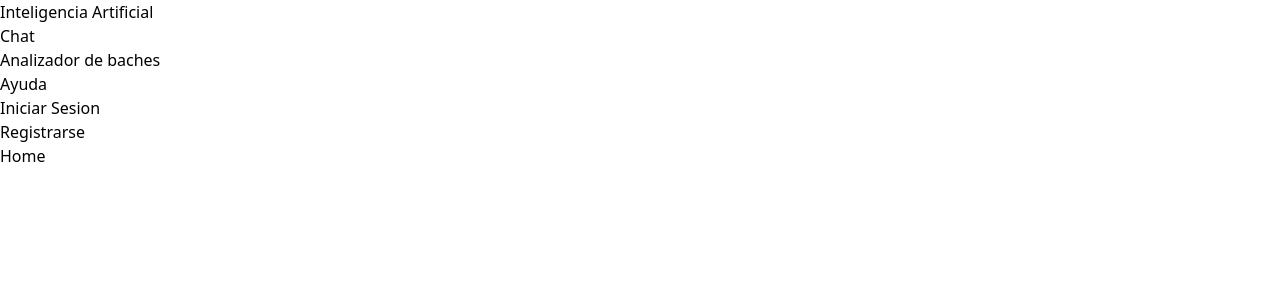
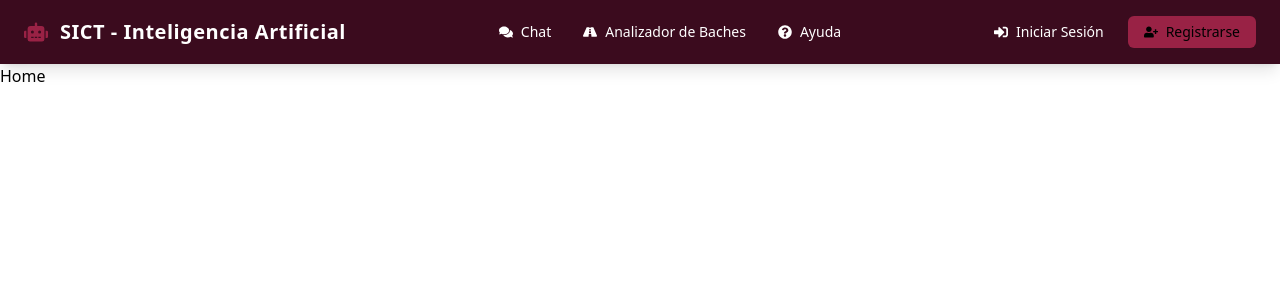
Before and after one commit to LudwingHA/RAG-Front, a React (Vite) app: page / in a window 1280 px wide. Shown: the top 300 px of the page. Built offline with nearby package versions, Linux system fonts and the light colour scheme.

Commit message:
feat: agregando estilo al navbar y agregando colores del tema

```diff
--- a/package.json
+++ b/package.json
@@ -13,6 +13,7 @@
     "@tailwindcss/vite": "^4.1.18",
     "react": "^19.2.0",
     "react-dom": "^19.2.0",
+    "react-icons": "^5.5.0",
     "react-router-dom": "^7.13.0",
     "tailwindcss": "^4.1.18"
   },
--- a/src/assets/styles/main.css
+++ b/src/assets/styles/main.css
@@ -1 +1,16 @@
 @import "tailwindcss";
+
+@theme {
+  /* Azul profundo institucional */
+  --color-primary: #3B0B1E;
+  /* Dorado/Cian para resaltar elementos de IA */
+  --color-secondary: #992245;
+  --color-secondary-light: #70faff;
+  --bg-gradiant-sict: linear-gradient(90deg,rgba(59, 11, 30, 1) 0%, rgba(143, 31, 67, 1) 70%);
+
+  /* Colores de superficie */
+  --color-nav-surface: var(--color-primary);
+}
+div{
+    background-image: linear-gradient();
+}
--- /dev/null
+++ b/src/auth/pages/Login.jsx
@@ -0,0 +1,7 @@
+import React from 'react'
+
+export const Login = () => {
+  return (
+    <div>Login</div>
+  )
+}
--- /dev/null
+++ b/src/auth/pages/Register.jsx
@@ -0,0 +1,7 @@
+import React from 'react'
+
+export const Register = () => {
+  return (
+    <div>Register</div>
+  )
+}
--- a/src/layout/components/Navbar.jsx
+++ b/src/layout/components/Navbar.jsx
@@ -1,23 +1,80 @@
-import React from 'react'
+import React from "react";
+import { Link } from "react-router-dom";
+import {
+  FaRobot,
+  FaComments,
+  FaRoad,
+  FaQuestionCircle,
+  FaSignInAlt,
+  FaUserPlus
+} from "react-icons/fa";
 
 export const Navbar = () => {
-    return (
-        <>
-            <nav>
-                <div>
-                    Inteligencia Artificial
-                </div>
-                <div>
-                    <ol>
-                        <li>Chat</li>
-                        <li>Analizador de baches</li>
-                        <li>Ayuda</li>
-                    </ol>
-                </div>
-                <div><ol>
-                    <li>Iniciar Sesion</li>
-                    <li>Registrarse</li></ol></div>
-            </nav>
-        </>
-    )
-}
+  return (
+    <nav className="bg-[var(--color-primary)] bg-[var(--bg-gradiant-sict)] text-white shadow-lg">
+      <div className="max-w-7xl mx-auto px-6">
+        <div className="flex justify-between items-center h-16">
+          <Link
+            to="/"
+            className="flex items-center gap-3 text-xl font-semibold tracking-wide hover:opacity-90 transition"
+          >
+            <FaRobot className="text-[var(--color-secondary)] text-2xl" />
+            <span>SICT - Inteligencia Artificial</span>
+          </Link>
+          <div className="hidden md:flex gap-8 text-sm font-medium">
+
+            <Link
+              to="/chat"
+              className="flex items-center gap-2 hover:text-[var(--color-secondary)] transition duration-300"
+            >
+              <FaComments />
+              Chat
+            </Link>
+
+            <Link
+              to="/baches"
+              className="flex items-center gap-2 hover:text-[var(--color-secondary)] transition duration-300"
+            >
+              <FaRoad />
+              Analizador de Baches
+            </Link>
+
+            <Link
+              to="/ayuda"
+              className="flex items-center gap-2 hover:text-[var(--color-secondary)] transition duration-300"
+            >
+              <FaQuestionCircle />
+              Ayuda
+            </Link>
+
+          </div>
+
+          <div className="hidden md:flex gap-6 text-sm items-center">
+
+            <Link
+              to="/login"
+              className="flex items-center gap-2 hover:text-[var(--color-secondary)] transition duration-300"
+            >
+              <FaSignInAlt />
+              Iniciar Sesión
+            </Link>
+
+            <Link
+              to="/register"
+              className="flex items-center gap-2
+                         bg-[var(--color-secondary)]
+                         hover:bg-[var(--color-secondary-light)]
+                         text-black px-4 py-1.5 rounded-md
+                         transition duration-300"
+            >
+              <FaUserPlus />
+              Registrarse
+            </Link>
+
+          </div>
+
+        </div>
+      </div>
+    </nav>
+  );
+};
```
Also changed, not shown: src/router/PrivateRoutes.jsx (added), src/router/PublicRoutes.jsx (added), 1 other file (tests, documents, lock files or other folders).
